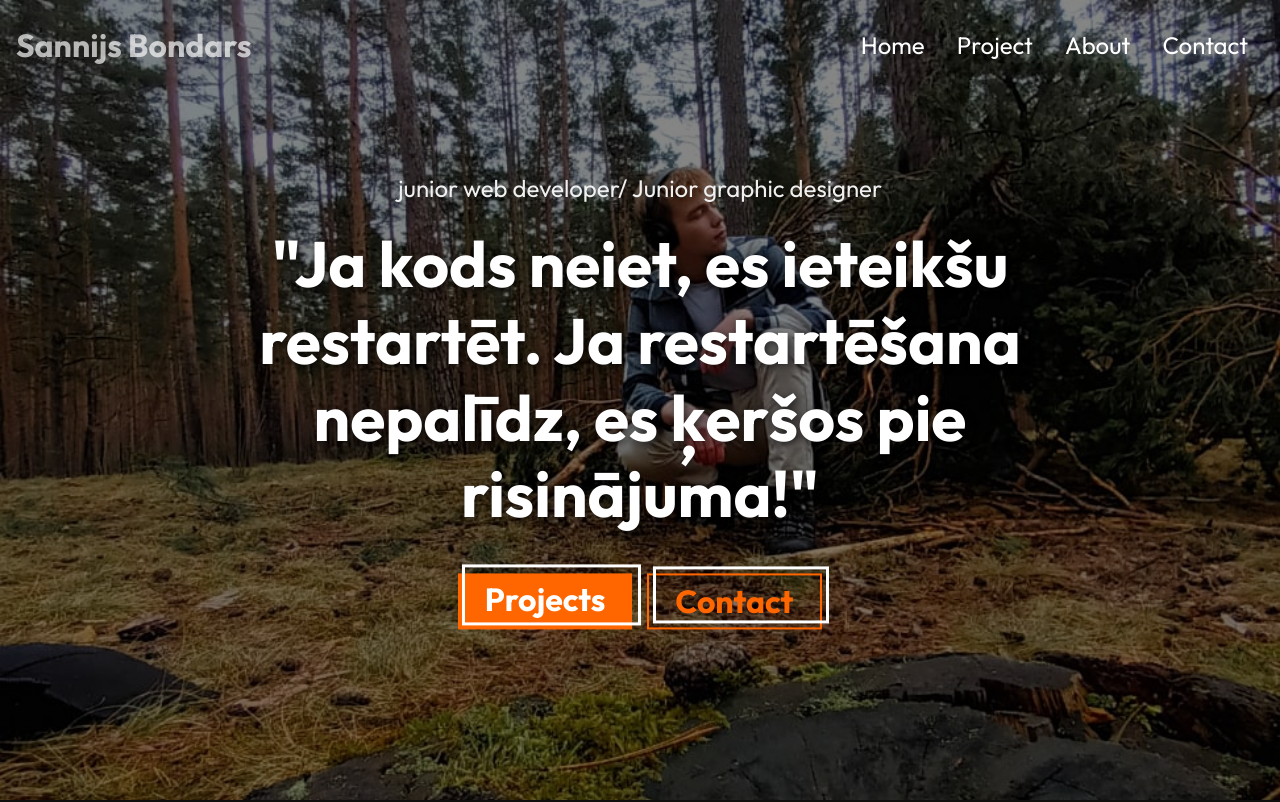
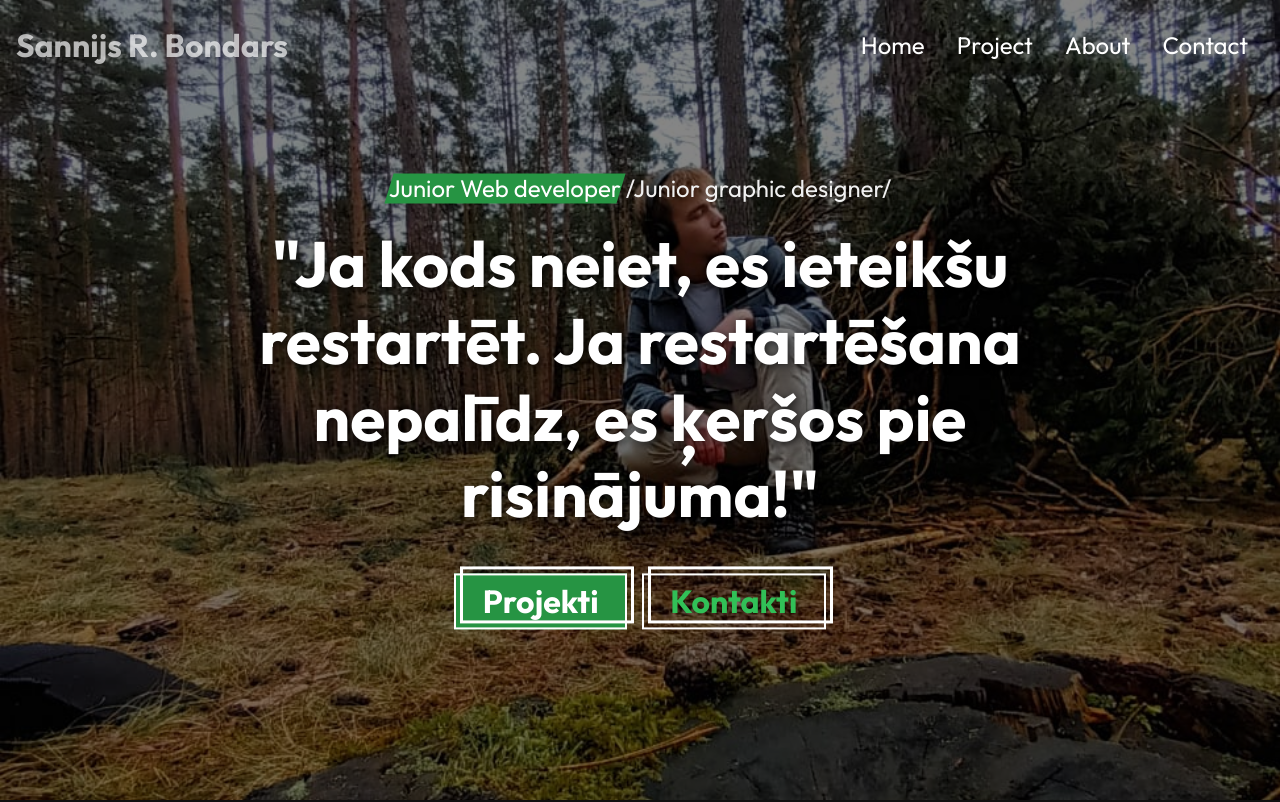
Before and after one commit to Sanvirus/sanvirus.github.io, a React (Create React App) app in the folder my-app/: page / in a window 1280 px wide. Shown: the top 802 px of the page. Built offline with nearby package versions, Linux system fonts and the light colour scheme.

Commit message:
home page

```diff
--- a/my-app/src/components/HeroImg.js
+++ b/my-app/src/components/HeroImg.js
@@ -11,11 +11,11 @@ const HeroImg = () => {
         </div>
         <div>
             <div className="content">
-                <p>junior web developer/ Junior graphic designer</p>
+                <p><span className="hero-p">Junior Web developer</span> /Junior graphic designer/</p>
                 <h1> "Ja kods neiet, es ieteikšu restartēt. Ja restartēšana nepalīdz, es ķeršos pie risinājuma!"</h1>
                 <div className="hero-btn">
-                    <Link to="/project" className="btn">Projects</Link>
-                    <Link to="/contact" className="btn btn-light">Contact</Link>
+                    <Link to="/project" className="btn">Projekti</Link>
+                    <Link to="/contact" className="btn btn-light">Kontakti</Link>
                 </div>
             </div>
         </div>
--- a/my-app/src/components/HeroStyle.css
+++ b/my-app/src/components/HeroStyle.css
@@ -37,7 +37,8 @@
 }
 
  /* Full caureja */
-  /* Full caureja */
+
+
 
 .hero {
     display: flex;
@@ -78,23 +79,24 @@
 
 /* Primary button */
 .hero .content .hero-btn .btn {
-    background-color: #ff6600;
+    background-color: #269443;
+    border: 2px solid #fff;
     color: #fff;
   }
 
 .hero .content .hero-btn .btn:hover {
-    background-color: #ff4500;
+    background-color: #44C325;
   }
 
   /* Secondary button */
   .hero .content .hero-btn .btn-light {
     background-color: transparent;
-    color: #ff6600;
-    border: 2px solid #ff6600;
+    color: #31c057;
+    border: 2px solid #fff;
   }
 
   .hero .content .hero-btn .btn-light:hover {
-    background-color: #ff6600;
+    background-color: #269443;
     color: #fff;
   }
 
@@ -143,8 +145,34 @@
 .hero-btn, .butn{
     display: grid;
     grid-template-columns: repeat(2, 1fr);
-
-}
+    }*/
 
 
-*/
+
+  /* Full caureja 002
+  skewwing p in Hero */
+
+.hero .content .hero-p {
+
+    transform: skewX(30deg);
+    transform-origin: top left;
+}
+.hero .content .hero-p {
+    position: relative;
+
+    color: #fff;
+    text-align: center;
+    overflow: hidden;
+  }
+
+.hero .content .hero-p::before {
+  content: '';
+  position: absolute;
+  top: 0;
+  left: 0;
+  right: 0;
+  bottom: 0;
+  background-color: #269443;
+  transform: skewX(-17deg); /* Skews background element */
+  z-index: -1;
+}
--- a/my-app/src/components/Navbar.js
+++ b/my-app/src/components/Navbar.js
@@ -22,7 +22,7 @@ const Navbar = () => {
   return (
     <div className={color ? "header header-bg" : "header"}>
         <Link to="/">
-            <h1 >Sannijs Bondars</h1>
+            <h1 >Sannijs R. Bondars</h1>
         </Link>
         <ul className={click ? "nav-menu active" :
              "nav-menu"}>
@@ -41,10 +41,10 @@ const Navbar = () => {
         </ul>
         <div className="hamburger" onClick={handleClick}>
             {click ? (
-                <FaTimes size={30} style={{ color:
+                <FaTimes size={40} style={{ color:
                 "#fff" }} />
             ) : (
-              <FaBars size={30} style={{color:"#fff"
+              <FaBars size={40} style={{color:"#fff"
               }} />
             )}
         </div>
--- a/my-app/src/components/WorkCardStyle.css
+++ b/my-app/src/components/WorkCardStyle.css
@@ -40,7 +40,25 @@
 
 .pro-btns .btn{
     padding: 0.5rem 1rem;
+    background-color: #fff;
 }
+
+.btn:focus {
+    outline: 0;
+  }
+
+.pro-btns  .btn:after {
+
+    border: 3px solid #ff0000;
+    bottom: 4px;
+    left: 4px;
+
+  }
+
+.pro-btns .btn:hover:after {
+    background-color: rgba(0, 60, 255, 0.589);
+  }
+
 
 
 @media screen and (max-width: 740px) {
--- a/my-app/src/style.css
+++ b/my-app/src/style.css
@@ -55,6 +55,6 @@ ul{
 }
 
 .btn:hover:after {
-  bottom: 2px;
-  left: 2px;
+  bottom: 1px;
+  left: 1px;
 }
```
